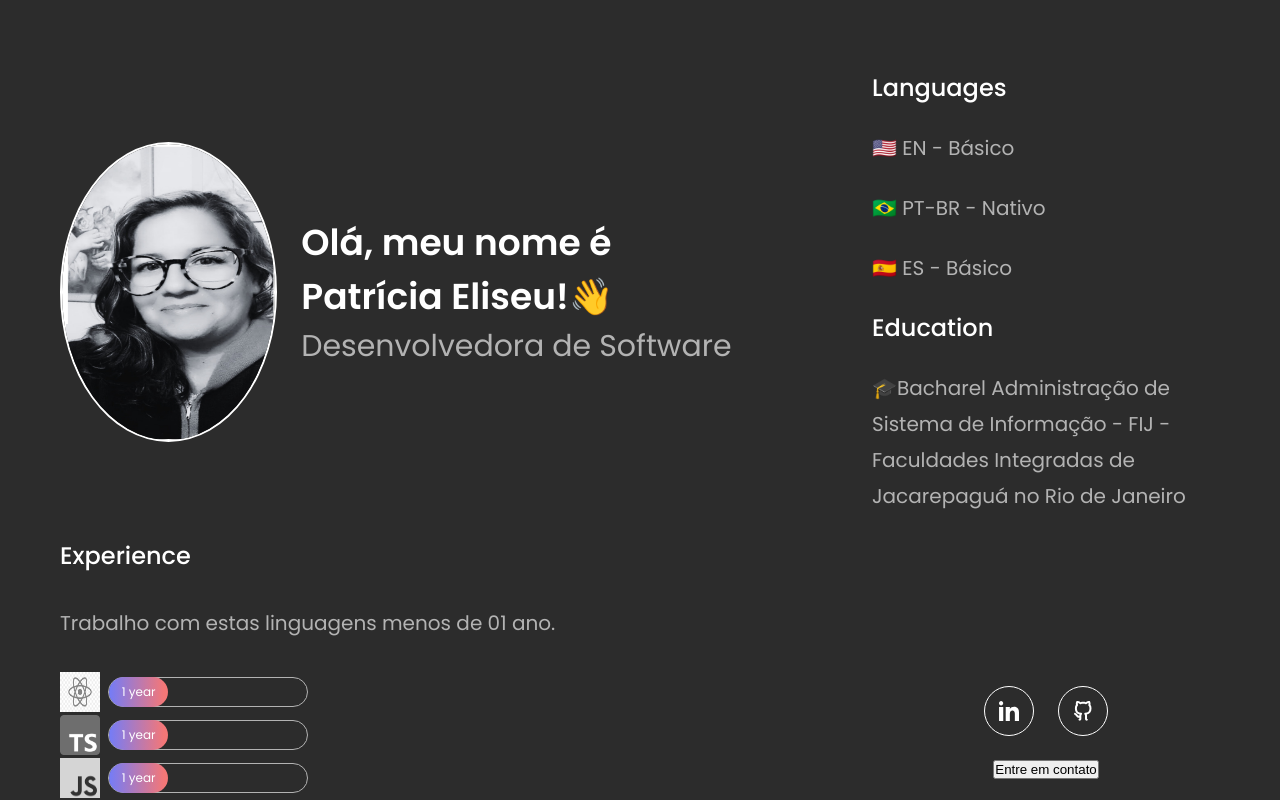
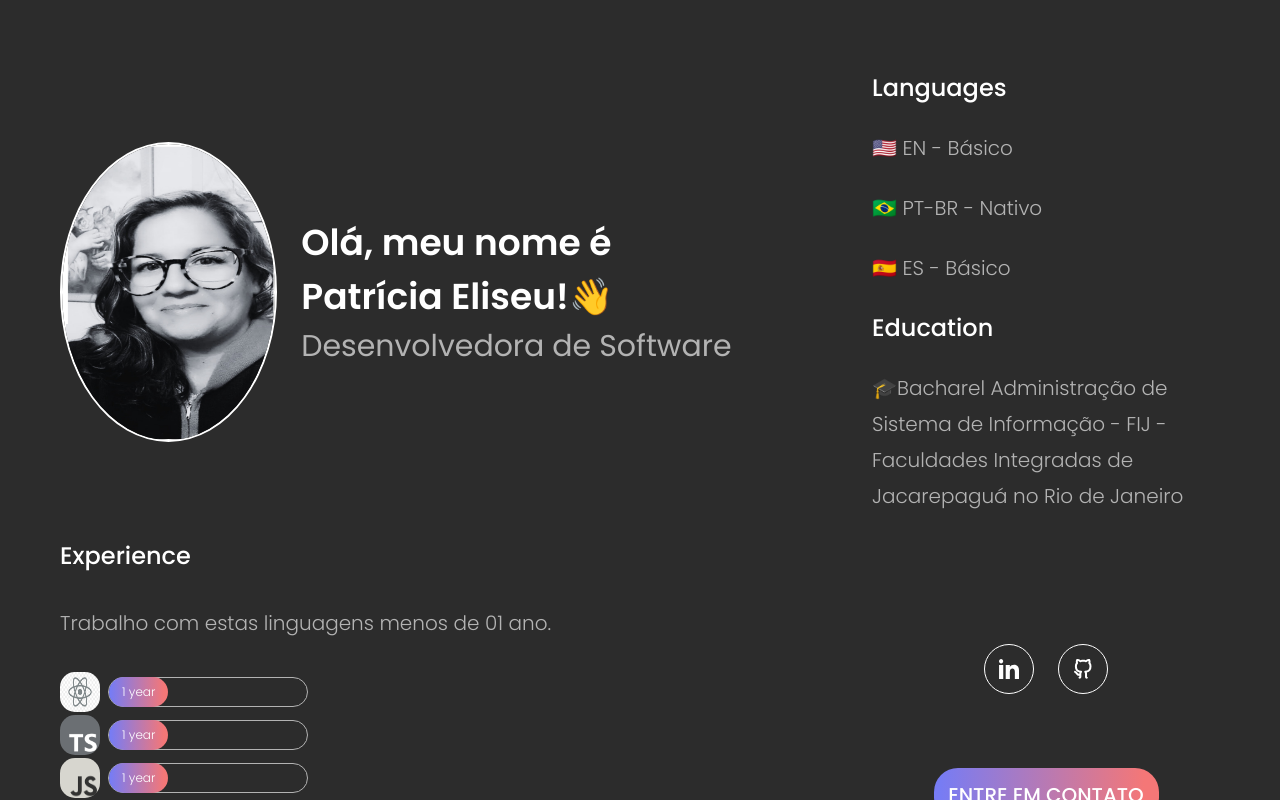
Before and after one commit to patriciaEliseu/patriciaEliseu.github.io, a Next.js app: page / in a window 1280 px wide. Built offline with nearby package versions, Linux system fonts and the light colour scheme.

Commit message:
alteracoes

```diff
--- a/src/app/components/header/header.scss
+++ b/src/app/components/header/header.scss
@@ -5,7 +5,8 @@
     gap: 24px;
 
     img {
-        border-radius: 74px;
+        border-radius: 54px;
+
 
     }
 
--- a/src/app/components/header/header.tsx
+++ b/src/app/components/header/header.tsx
@@ -12,7 +12,7 @@ export default function Header() {
 <Image
         src="/eu5.png"
         alt="Minha foto"
-        width={200}
+        width={275}
         height={300}
         priority
       />
--- a/src/app/components/skill/skill.scss
+++ b/src/app/components/skill/skill.scss
@@ -5,13 +5,14 @@
     gap: 8px;
 
     img {
-        filter: grayscale(100%);
+        filter: grayscale(95%);
+        border-radius: 15px;
     }
 
     .experience-unit {
         width: 200px;
         height: 30px;
-        border-radius: 24px;
+        border-radius: 44px;
         border: 1px solid var(--text-secondary);
 
         display: flex;
--- a/src/app/layout.tsx
+++ b/src/app/layout.tsx
@@ -4,7 +4,7 @@ import "./globals.scss";
 
 const inter = Poppins({
   subsets: ["latin"],
-  weight: ['400', '500', '600']
+  weight: ['300', '400', '500', '600']
 });
 
 export const metadata: Metadata = {
--- a/src/app/page.tsx
+++ b/src/app/page.tsx
@@ -14,7 +14,9 @@ export default function Home() {
 
       <div className="buttons">
         <SocialBtns/>
-        <button>Entre em contato</button>
+        <a className="btn-primary" href="zap: (19) 98234-1686">
+          Entre em contato
+          </a>
       </div>
 
 
--- a/src/app/styles/home.scss
+++ b/src/app/styles/home.scss
@@ -1,5 +1,5 @@
 .container {
-    padding: 40px 32px;
+    padding: 80px 32px;
     display: grid;
     gap: 24px;
     justify-items:center;
@@ -15,14 +15,14 @@
         align-items: center;
         justify-content: center;
         flex-direction: column;
-        gap: 24px;
+        gap: 74px;
         grid-area: btns;
         width: 100%;
 
         .btn-primary {
             background: linear-gradient(90deg, #777CF4 2.62%, #F47777 93.38%);
             border-radius: 24px;
-            width: 325px;
+            width: 225px;
             padding: 12px;
             text-align: center;
             text-decoration: none;
```
